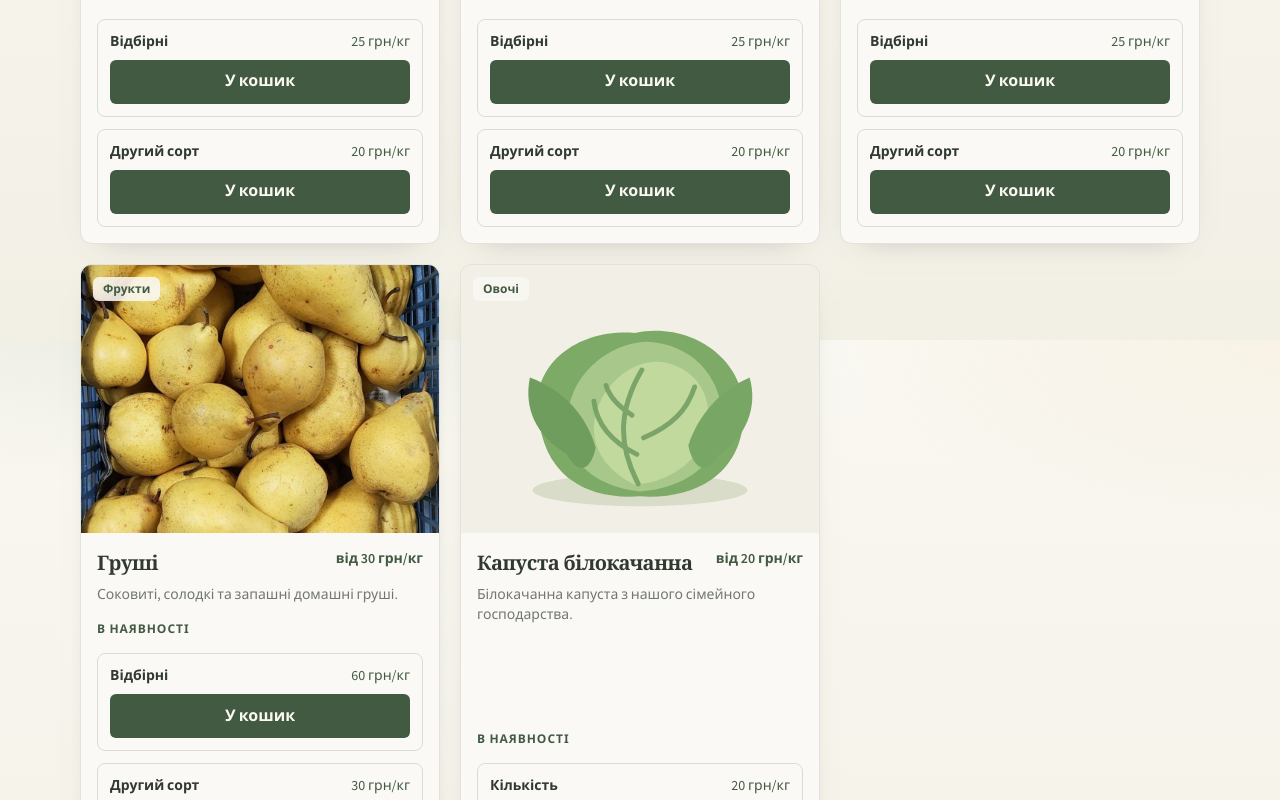
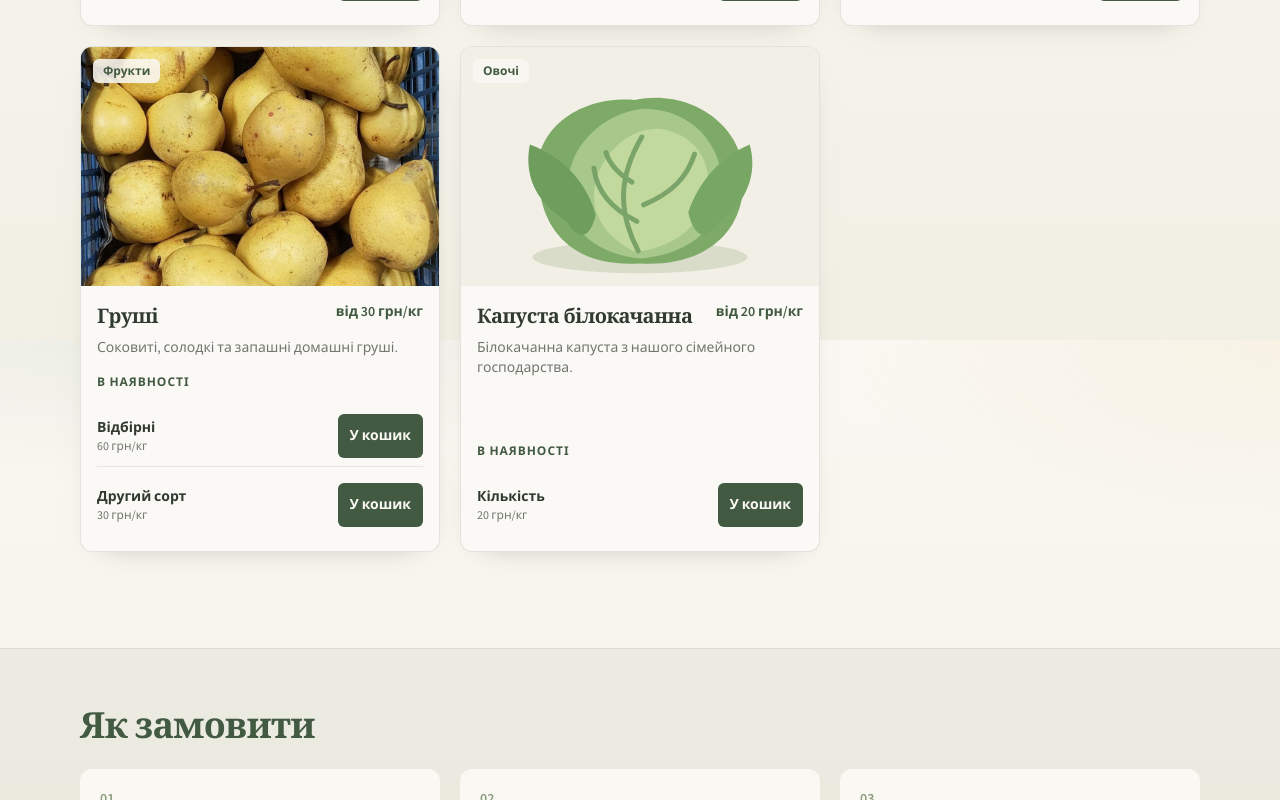
Before and after one commit to AnnaOmeliuk/milushi-garden, a React (Vite) app: page / in a window 1280 px wide. Shown: the part 2060-2860 px from the top of the page. Built offline with nearby package versions, Linux system fonts and the light colour scheme.

Commit message:
style: compact grocery product card with per-grade steppers and total

```diff
--- a/src/components/ProductCard.tsx
+++ b/src/components/ProductCard.tsx
@@ -16,6 +16,7 @@ export function ProductCard({ product, availability }: Props) {
   const { items, add, update, remove } = useCart()
   const qualities: Quality[] = product.secondGradePricePerKg === undefined ? ['selected'] : ['selected', 'second']
   const quantityFor = (quality: Quality) => items.find(item => item.slug === product.slug && item.quality === quality)?.quantity ?? 0
+  const selectedTotal = qualities.reduce((sum, quality) => sum + quantityFor(quality) * (quality === 'second' ? (product.secondGradePricePerKg ?? 0) : product.pricePerKg), 0)
   const changeQuantity = (quality: Quality, direction: 'increase' | 'decrease') => {
     if (unavailable) return
     const quantity = quantityFor(quality)
@@ -33,7 +34,7 @@ export function ProductCard({ product, availability }: Props) {
     <div
       className="group flex flex-col overflow-hidden rounded-xl border border-[color-mix(in_srgb,var(--color-green)_14%,transparent)] bg-[color-mix(in_srgb,var(--color-bg)_80%,white)] shadow-[0_10px_30px_-24px_rgba(48,53,45,0.55)] transition duration-300 hover:-translate-y-1 hover:border-[color-mix(in_srgb,var(--color-green)_35%,transparent)] hover:shadow-[0_18px_36px_-22px_rgba(48,53,45,0.45)]"
     >
-      <Link to={`/product/${product.slug}`} className="relative block aspect-[4/3] overflow-hidden bg-[var(--color-cream)]" aria-label={`Переглянути ${product.name}`}>
+      <Link to={`/product/${product.slug}`} className="relative block aspect-[3/2] overflow-hidden bg-[var(--color-cream)]" aria-label={`Переглянути ${product.name}`}>
         <img
           src={product.images[0]}
           alt={product.name}
@@ -45,7 +46,7 @@ export function ProductCard({ product, availability }: Props) {
         </span>
       </Link>
 
-      <div className="flex flex-1 flex-col gap-2 p-4">
+      <div className="flex flex-1 flex-col gap-2 p-3 sm:p-4">
         <div className="flex items-start justify-between gap-3">
           <h3 className="font-display text-xl text-[var(--color-text)]"><Link to={`/product/${product.slug}`} className="hover:underline">{product.name}</Link></h3>
           <p className="shrink-0 text-sm font-semibold text-[var(--color-green)]">
@@ -67,24 +68,24 @@ export function ProductCard({ product, availability }: Props) {
         {unavailable ? (
           <button type="button" disabled className="mt-2 min-h-11 w-full rounded-md bg-[var(--color-green)] px-4 py-2 font-semibold text-[var(--color-bg)] opacity-50">Немає в наявності</button>
         ) : (
-          <div className="mt-2 space-y-3">
+          <div className="mt-2 space-y-2">
             {qualities.map(quality => {
               const quantity = quantityFor(quality)
               const price = quality === 'second' ? product.secondGradePricePerKg : product.pricePerKg
               return (
-                <div key={quality} className="rounded-lg border border-[color-mix(in_srgb,var(--color-green)_18%,transparent)] p-3">
-                  <div className="mb-2 flex items-center justify-between gap-2 text-sm">
-                    <span className="font-semibold text-[var(--color-text)]">{qualities.length > 1 ? QUALITY_LABELS[quality] : 'Кількість'}</span>
-                    <span className="text-[var(--color-green)]">{price} грн/{UNIT_LABELS[product.unit]}</span>
+                <div key={quality} className="flex min-h-12 items-center justify-between gap-2 border-b border-[color-mix(in_srgb,var(--color-green)_12%,transparent)] py-2 last:border-b-0">
+                  <div className="min-w-0 flex-1">
+                    <p className="text-sm font-semibold text-[var(--color-text)]">{qualities.length > 1 ? QUALITY_LABELS[quality] : 'Кількість'}</p>
+                    <p className="text-xs text-muted">{price} грн/{UNIT_LABELS[product.unit]}</p>
                   </div>
                   {quantity === 0 ? (
                     <button type="button" onClick={() => changeQuantity(quality, 'increase')} aria-label={`Додати ${product.name}, ${QUALITY_LABELS[quality]}`}
-                      className="min-h-11 w-full rounded-md bg-[var(--color-green)] px-3 font-semibold text-[var(--color-bg)] hover:bg-[var(--color-leaf)]">У кошик</button>
+                      className="min-h-11 shrink-0 rounded-md bg-[var(--color-green)] px-3 text-sm font-semibold text-[var(--color-bg)] hover:bg-[var(--color-leaf)]">У кошик</button>
                   ) : (
-                    <div className="flex min-h-11 items-center justify-between gap-2" role="group" aria-label={`Кількість ${product.name}, ${QUALITY_LABELS[quality]}`}>
+                    <div className="flex shrink-0 items-center gap-1" role="group" aria-label={`Кількість ${product.name}, ${QUALITY_LABELS[quality]}`}>
                       <button type="button" aria-label={`Зменшити кількість: ${QUALITY_LABELS[quality]}`} onClick={() => changeQuantity(quality, 'decrease')}
                         className="min-h-11 min-w-11 rounded-md border border-[var(--color-green)] text-xl font-semibold text-[var(--color-green)]">−</button>
-                      <span className="text-center text-sm font-semibold" aria-live="polite">{quantity.toLocaleString('uk-UA')} {UNIT_LABELS[product.unit]}</span>
+                      <span className="min-w-12 text-center text-sm font-semibold" aria-live="polite">{quantity.toLocaleString('uk-UA')} {UNIT_LABELS[product.unit]}</span>
                       <button type="button" aria-label={`Збільшити кількість: ${QUALITY_LABELS[quality]}`} disabled={quantity >= 999} onClick={() => changeQuantity(quality, 'increase')}
                         className="min-h-11 min-w-11 rounded-md bg-[var(--color-green)] text-xl font-semibold text-[var(--color-bg)] disabled:opacity-50">+</button>
                     </div>
@@ -92,6 +93,12 @@ export function ProductCard({ product, availability }: Props) {
                 </div>
               )
             })}
+            {selectedTotal > 0 && (
+              <div className="flex items-center justify-between gap-2 pt-2 text-sm">
+                <span className="text-muted">Сума за товар</span>
+                <strong className="text-[var(--color-green)]">{selectedTotal.toLocaleString('uk-UA')} грн</strong>
+              </div>
+            )}
           </div>
         )}
       </div>
```
